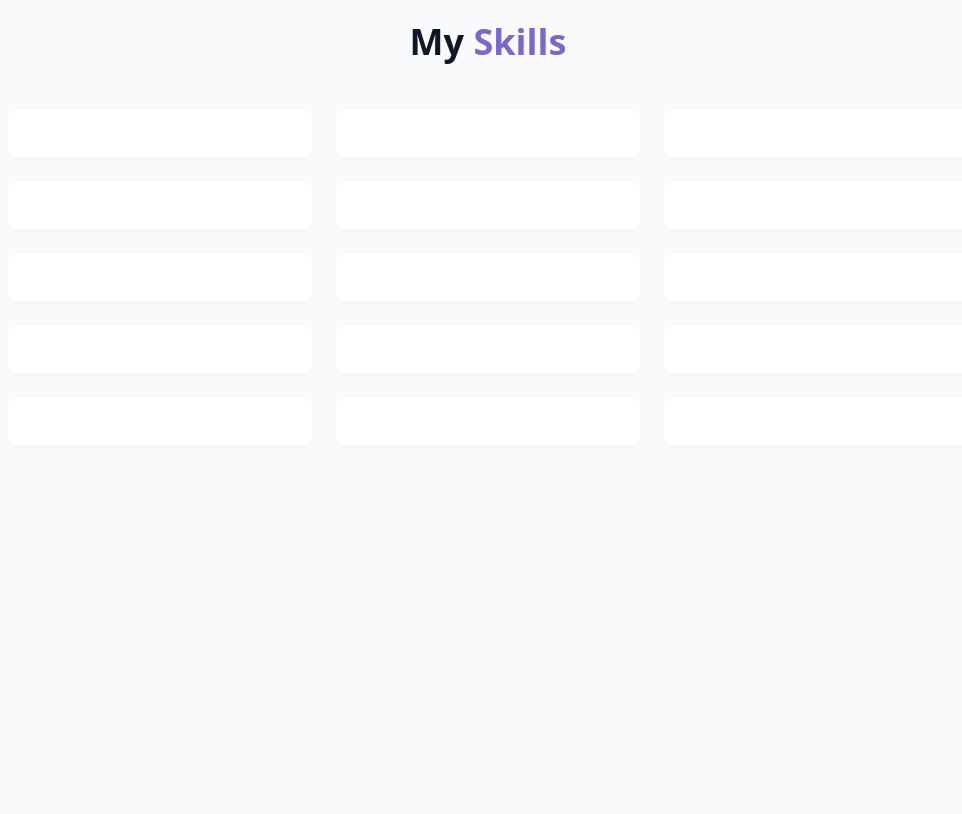
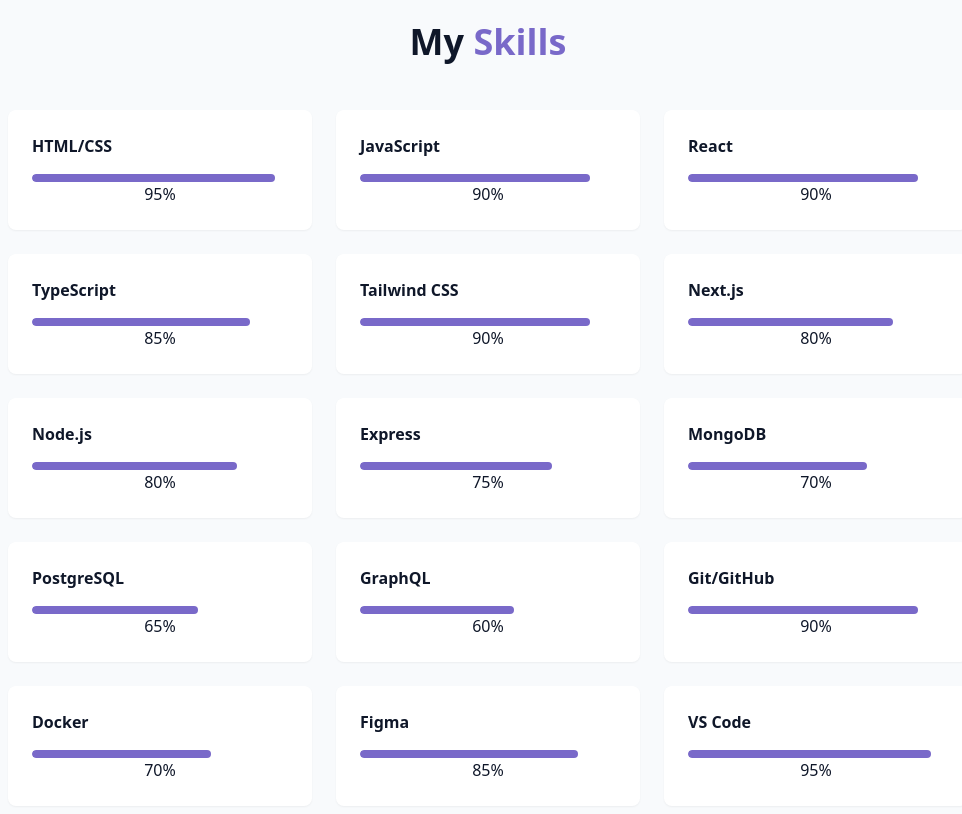
Before and after one commit to renatarsilva/meu-site, a React (Vite) app: page / in a window 1280 px wide. Shown: the part 1580-2394 px from the top of the page, without its empty margins (152-1114 px from the left). Before the commit the page ends 2122 px from the top, so only its background shows below. Built offline with nearby package versions, Linux system fonts and the light colour scheme.

Commit message:
feat update skill level

```diff
--- a/src/components/SkillsSection.jsx
+++ b/src/components/SkillsSection.jsx
@@ -33,7 +33,18 @@
               key={key}
               className="bg-card p-6 rounded-lg shadow-xs card-hover"
             >
-              {" "}
+              <div className="text-left mb-4">
+                <h3 className="font-semibold">{skill.name}</h3>
+              </div>{" "}
+              <div className="w-full bg-secondary/50 h-2 rounded-full overflow-hidden">
+                <div
+                  className="bg-primary h-2 rounded-full origin-left animate-[grow_1.5s_ease-out]"
+                  style={{ width: skill.level + "%" }}
+                />
+              </div>
+              <div>
+                <span>{skill.level}%</span>
+              </div>
             </div>
           ))}
         </div>
```
